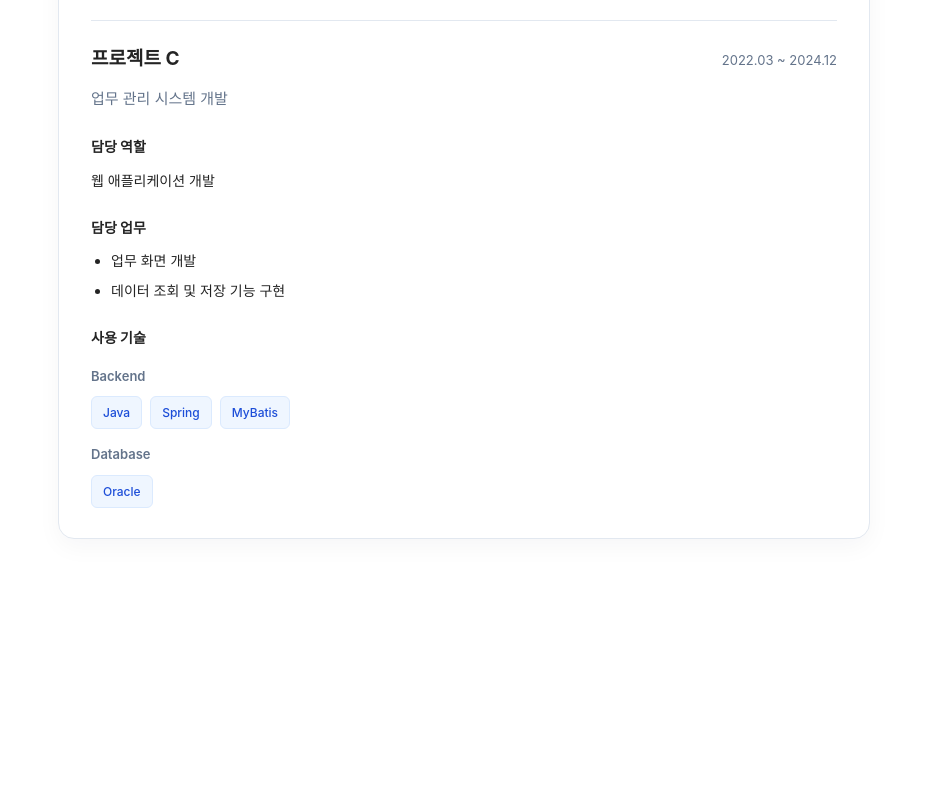
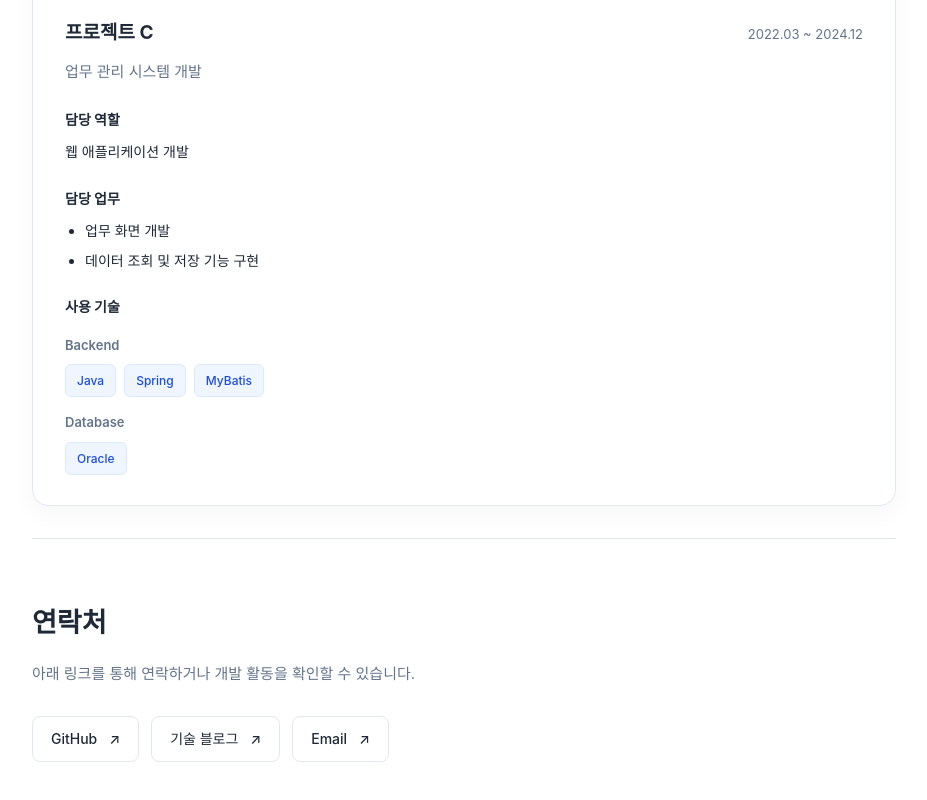
Before and after one commit to Park-ki-chang/my-apps-front, a Vue app: page /resume in a window 1280 px wide. Shown: the part 2145-2945 px from the top of the page, without its empty margins (176-1103 px from the left). Before the commit the page ends 2816 px from the top, so only its background shows below. Built offline with nearby package versions, Linux system fonts and the light colour scheme.

Commit message:
개발자 이력서 웹사이트 1. 9단계: 이력서에 실제 개인 정보를 넣기 전에 데이터 관리 구조를 조금 더 개선

```diff
--- a/src/projects/resume/ResumeView.vue
+++ b/src/projects/resume/ResumeView.vue
@@ -1,17 +1,19 @@
 <script setup>
-import ResumeHeader from "./components/ResumeHeader.vue";
+import ResumeHeader from './components/ResumeHeader.vue'
 import ResumeIntroduction from './components/ResumeIntroduction.vue'
-import CareerList from "./components/CareerList.vue";
+import CareerList from './components/CareerList.vue'
+import ResumeContact from './components/ResumeContact.vue'
 
-import { profile, careers } from './data/resume.js'
+import { profile, careers, navigation, contactLinks } from './data/resume.js'
 
 import './styles/resume.css'
 </script>
 
 <template>
   <main class="resume-page">
+
     <!-- 상단 메뉴 -->
-    <ResumeHeader />
+    <ResumeHeader :navigation="navigation" />
 
     <!-- 자기소개 -->
     <ResumeIntroduction :profile="profile" />
@@ -19,38 +21,8 @@ import './styles/resume.css'
     <!-- 업무 경력 -->
     <CareerList :careers="careers" />
 
+    <!-- 연락처 -->
+    <ResumeContact :contact-links="contactLinks" />
+
   </main>
 </template>
-
-<style scoped>
-.resume-page {
-  max-width: 860px;
-  margin: 0 auto;
-  padding: 0 24px 100px;
-  color: #242424;
-  line-height: 1.8;
-}
-
-.resume-header {
-  display: flex;
-  justify-content: space-between;
-  align-items: center;
-  padding: 28px 0;
-  border-bottom: 1px solid #eee;
-}
-
-.brand {
-  font-size: 18px;
-  font-weight: 700;
-}
-
-.resume-header nav {
-  display: flex;
-  gap: 24px;
-}
-
-.resume-header a {
-  color: #555;
-  text-decoration: none;
-}
-</style>
--- /dev/null
+++ b/src/projects/resume/components/ResumeContact.vue
@@ -0,0 +1,107 @@
+<script setup>
+defineProps({
+  contactLinks: {
+    type: Array,
+    required: true
+  }
+})
+</script>
+
+<template>
+  <section id="contact" class="resume-contact">
+    <h2>연락처</h2>
+
+    <p class="contact-description">
+      아래 링크를 통해 연락하거나 개발 활동을 확인할 수 있습니다.
+    </p>
+
+    <div class="contact-links">
+      <a
+          v-for="link in contactLinks"
+          :key="link.id"
+          :href="link.href"
+          :target="link.external ? '_blank' : undefined"
+          :rel="link.external ? 'noopener noreferrer' : undefined"
+          :aria-label="link.external
+          ? link.label + ' (새 창에서 열림)'
+          : link.label"
+          class="contact-link"
+      >
+        {{ link.label }}
+        <span aria-hidden="true">
+          ↗
+        </span>
+      </a>
+    </div>
+  </section>
+</template>
+
+<style scoped>
+.resume-contact {
+  padding-top: 60px;
+  border-top: 1px solid var(--resume-border);
+}
+
+.resume-contact h2 {
+  margin: 0 0 14px;
+  font-size: 27px;
+}
+
+.contact-description {
+  color: var(--resume-muted);
+  font-size: 15px;
+  margin-bottom: 28px;
+}
+
+.contact-links {
+  display: flex;
+  flex-wrap: wrap;
+  gap: 12px;
+}
+
+.contact-link {
+  display: inline-flex;
+  align-items: center;
+  gap: 12px;
+
+  padding: 10px 18px;
+
+  color: var(--resume-text);
+  background: var(--resume-surface);
+  border: 1px solid var(--resume-border);
+  border-radius: 8px;
+
+  font-size: 14px;
+  font-weight: 500;
+  text-decoration: none;
+
+  transition:
+      border-color 0.2s,
+      color 0.2s;
+}
+
+.contact-link:hover {
+  color: var(--resume-accent);
+  border-color: var(--resume-accent);
+}
+
+.contact-link:focus-visible {
+  outline: 2px solid var(--resume-accent);
+  outline-offset: 3px;
+}
+
+@media (max-width: 480px) {
+  .resume-contact {
+    padding-top: 40px;
+  }
+
+  .resume-contact h2 {
+    font-size: 23px;
+  }
+
+  .contact-link {
+    padding: 9px 14px;
+    font-size: 13px;
+  }
+}
+</style>
--- a/src/projects/resume/data/resume.js
+++ b/src/projects/resume/data/resume.js
@@ -1,4 +1,3 @@
-
 export const profile = {
     name: '이름을 입력하세요',
     role: '웹 개발자',
@@ -98,3 +97,49 @@ export const careers = [
         ]
     }
 ]
+
+/**
+ * 상단 메뉴 데이터
+ */
+export const navigation = [
+    {
+        id: 'about',
+        label: '소개',
+        href: '#about'
+    },
+    {
+        id: 'experience',
+        label: '경력',
+        href: '#experience'
+    },
+    {
+        id: 'contact',
+        label: '연락처',
+        href: '#contact'
+    }
+]
+
+/**
+ * 연락처 및 외부 링크 데이터
+ * 아래 주소는 예시이므로 실제 주소로 변경해야 함
+ */
+export const contactLinks = [
+    {
+        id: 'github',
+        label: 'GitHub',
+        href: 'https://github.com/your-github-id',
+        external: true
+    },
+    {
+        id: 'blog',
+        label: '기술 블로그',
+        href: 'https://example.com',
+        external: true
+    },
+    {
+        id: 'email',
+        label: 'Email',
+        href: 'mailto:hello@example.com',
+        external: false
+    }
+]
--- a/src/style.css
+++ b/src/style.css
@@ -1,4 +1,3 @@
-
 *,
 *::before,
 *::after {
```
